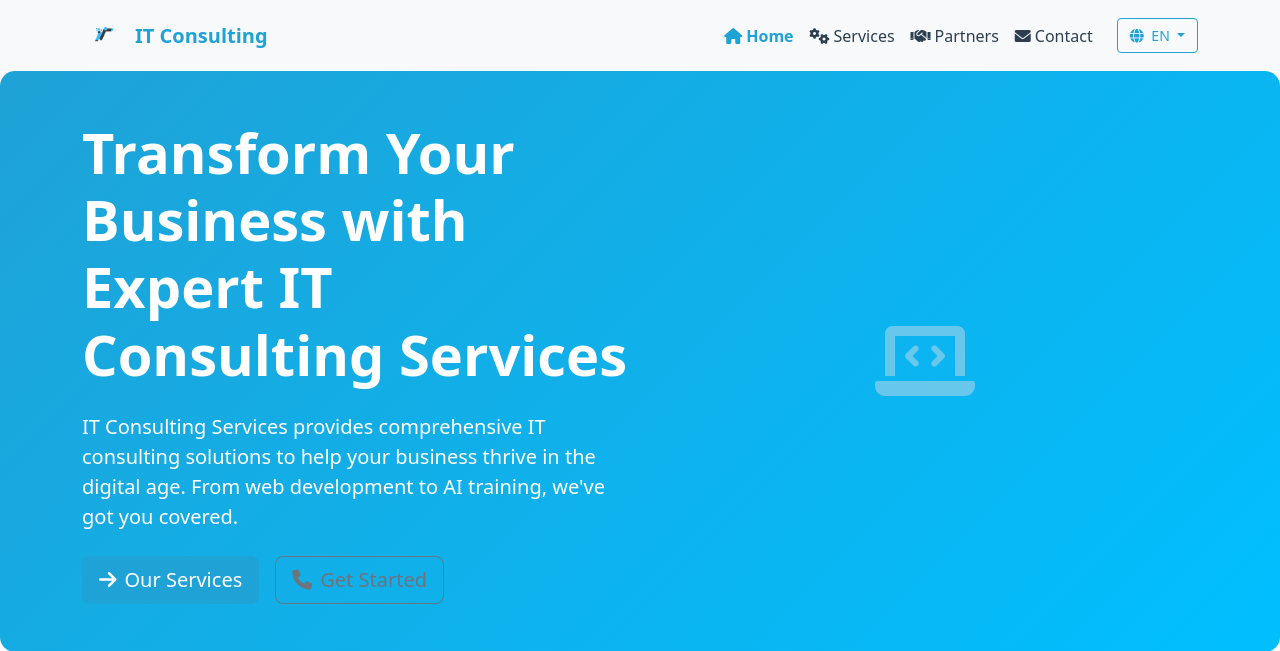
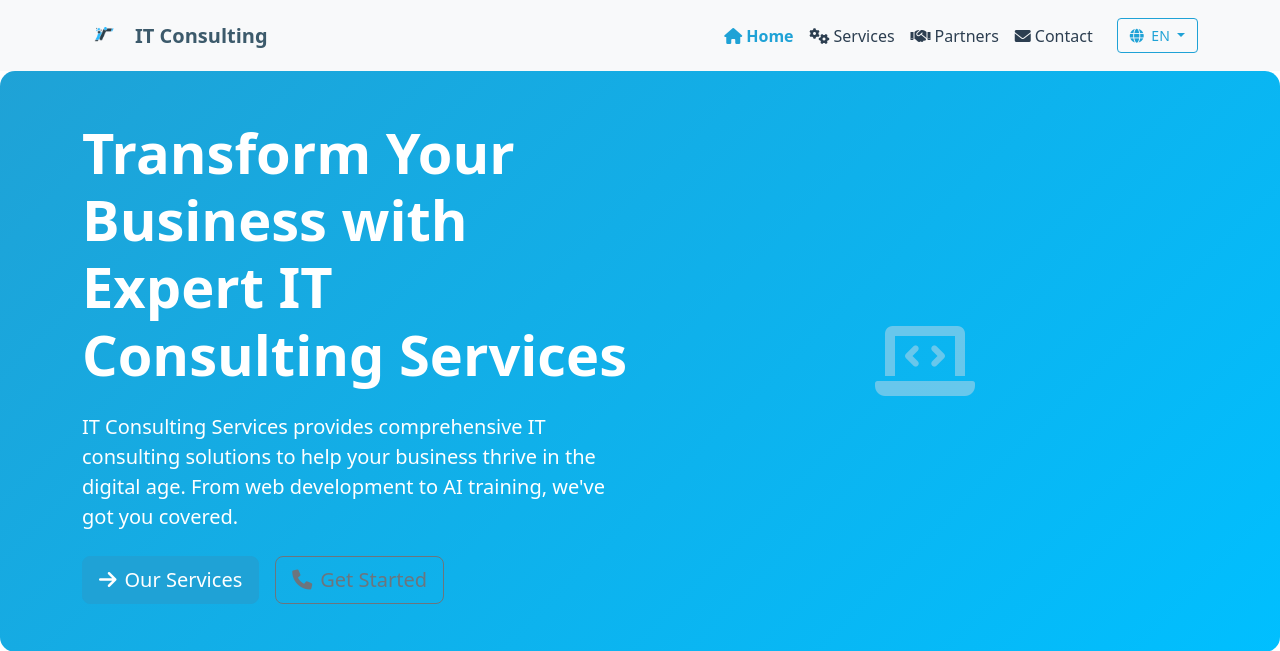
Before and after one commit to syhamath/itc-services_wb_flask, a Flask app: page / in a window 1280 px wide. Shown: the top 651 px of the page. Run offline with Flask 3, Linux system fonts and the light colour scheme.

Commit message:
Adjust the company's brand color to better align with the logo
Updates the navbar brand color from #1fa2d6 to #3c5a6b in base.html for visual consistency.

Replit-Commit-Author: Agent
Replit-Commit-Session-Id: 34a98116-2d54-49c0-a2a3-cf97ac286d80
Replit-Commit-Screenshot-Url: https://storage.googleapis.com/screenshot-production-us-central1/9527d7a4-19de-4924-ba03-81464518bb4f/86d3839b-14e4-40e5-a854-3e52dbb30f39.jpg

```diff
--- a/templates/base.html
+++ b/templates/base.html
@@ -23,7 +23,7 @@
         <div class="container">
             <a class="navbar-brand d-flex align-items-center" href="{{ url_for('index') }}">
                 <img src="{{ url_for('static', filename='images/logo-clean.png') }}" width="45" height="45" class="me-2" alt="IT Consulting Logo">
-                <span class="fw-bold" style="color: #1fa2d6;">IT Consulting</span>
+                <span class="fw-bold" style="color: #3c5a6b;">IT Consulting</span>
             </a>
 
             <button class="navbar-toggler" type="button" data-bs-toggle="collapse" data-bs-target="#navbarNav">
```
